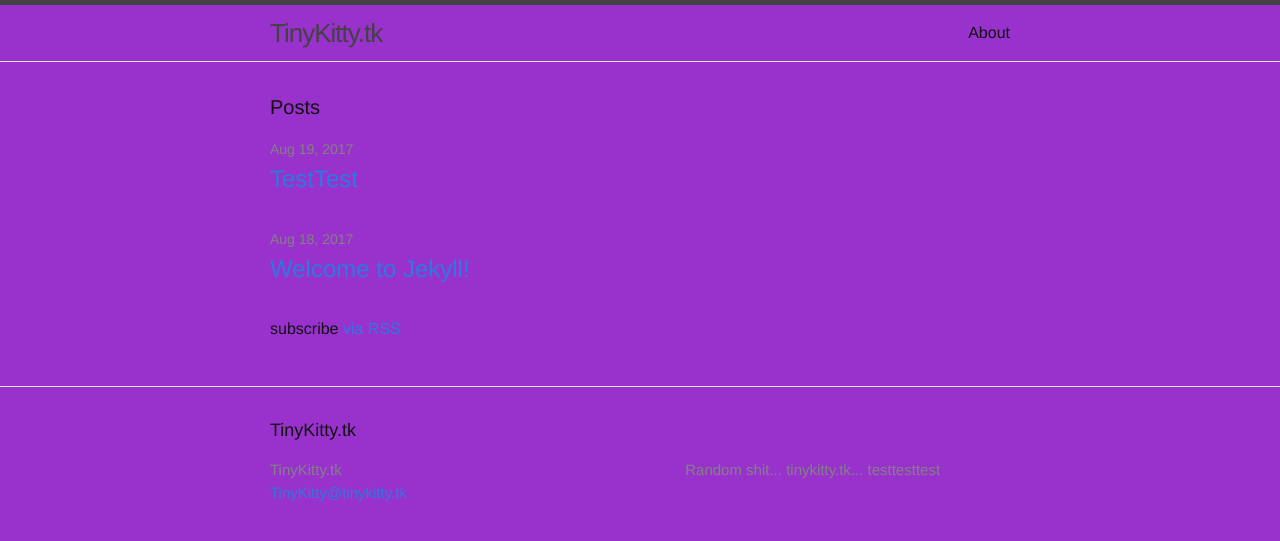
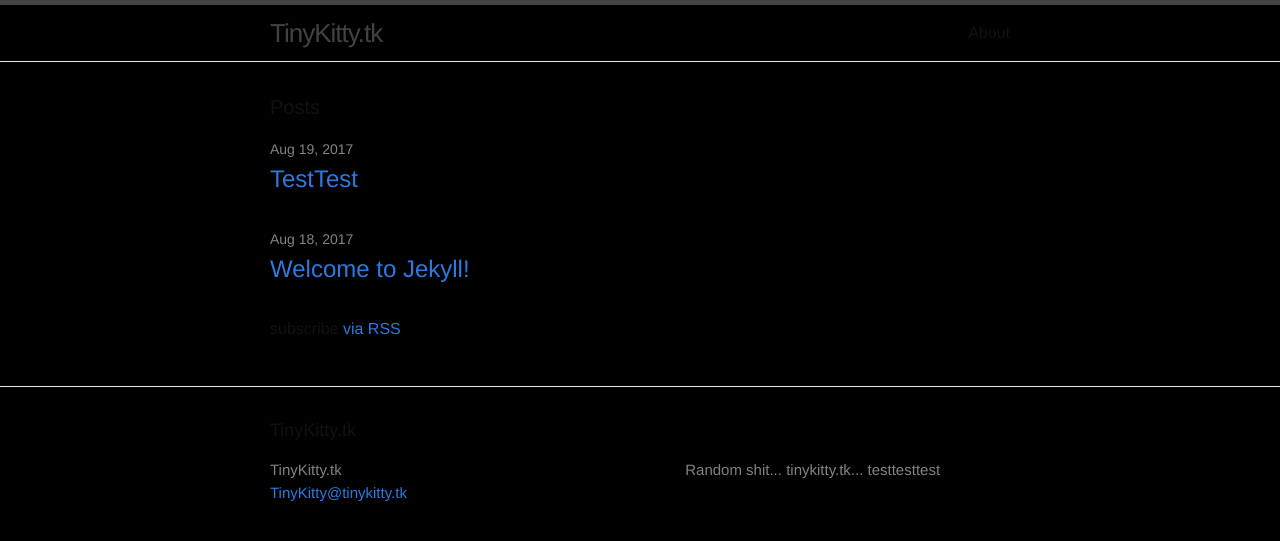
Before and after one commit to zoey-marie/.github.io, a Jekyll site: the page built from index.html, in a window 1280 px wide. Shown: the top 541 px of the page. Built offline with Jekyll 4.4.1, drawn with Linux system fonts in a browser that asks for light colours.

Commit message:
darker dark orchid?

```diff
--- a/css/main.scss
+++ b/css/main.scss
@@ -15,7 +15,7 @@ $base-line-height: 1.5;
 $spacing-unit:     30px;
 
 $text-color:       #111;
-$background-color: darkorchid;
+$background-color: darken(darkorchid, 50%);
 $brand-color:      #2a7ae2;
 
 $grey-color:       #828282;
```
